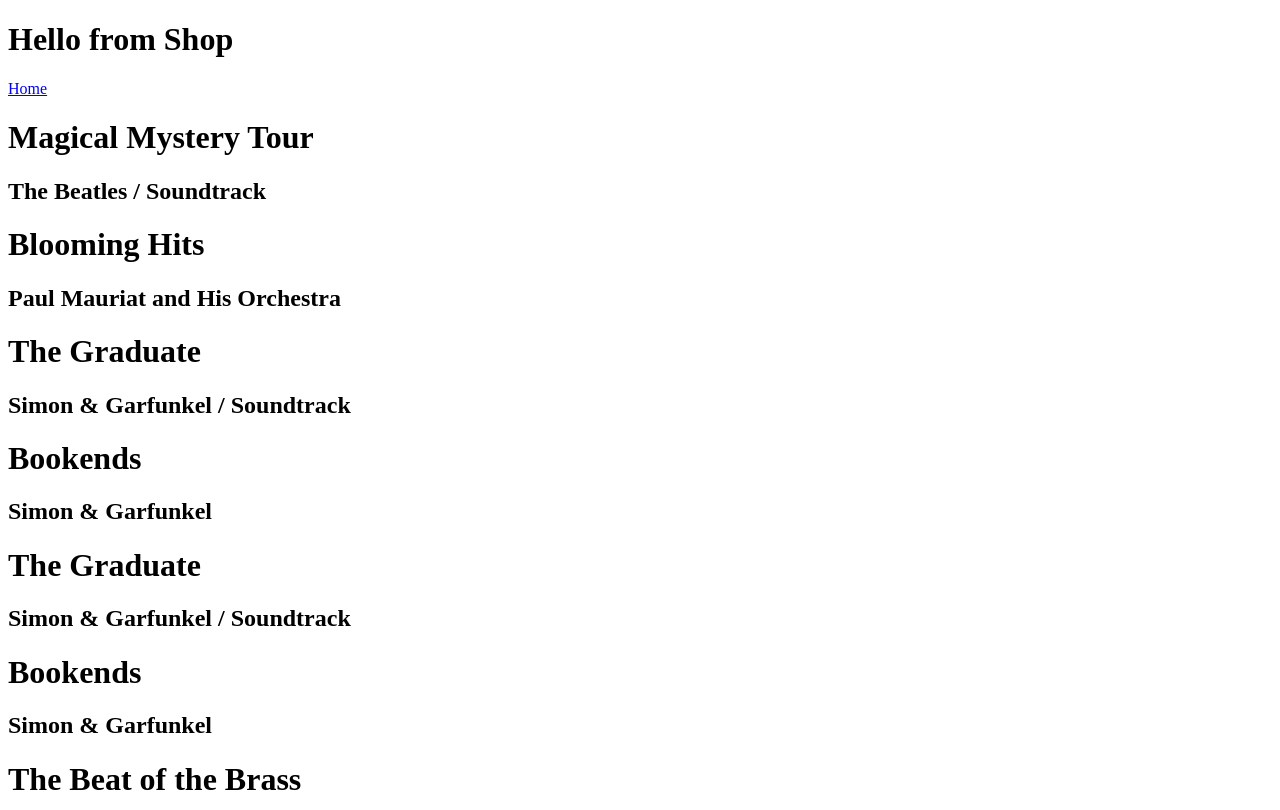
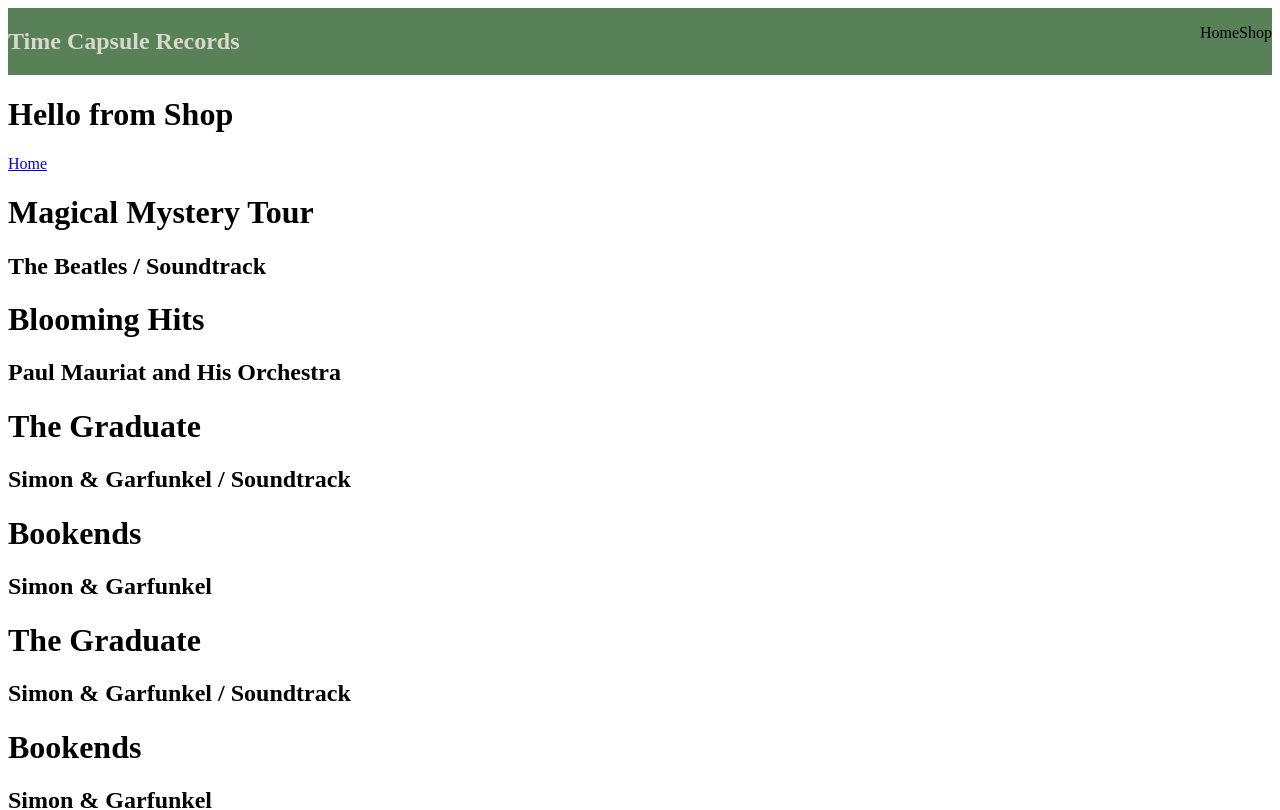
Before and after one commit to trentkeyes/shopping-cart, a React (Create React App) app: page /shop in a window 1280 px wide. Shown: the top 810 px of the page. Built offline with nearby package versions, Linux system fonts and the light colour scheme; no server answers.

Commit message:
Add navbar

```diff
--- a/src/App.js
+++ b/src/App.js
@@ -1,9 +1,19 @@
 import React from 'react';
+import { BrowserRouter, Routes, Route } from 'react-router-dom';
+import Home from '../src/components/home/Home';
+import Shop from '../src/components/shop/Shop';
+import Nav from '../src/components/Nav';
 
 function App() {
   return (
     <div className="App">
-      <h1>Shopping Cart</h1>
+      <BrowserRouter>
+        <Nav />
+        <Routes>
+          <Route path="/" index element={<Home />} />
+          <Route path="/shop" element={<Shop />} />
+        </Routes>
+      </BrowserRouter>
     </div>
   );
 }
--- a/src/RouteSwitch.js
+++ b/src/RouteSwitch.js
@@ -8,8 +8,7 @@
   return (
     <BrowserRouter>
       <Routes>
-        <Route path="/" element={<App />} />
-        <Route index element={<Home />} />
+        <Route path="/" index element={<Home />} />
         <Route path="/shop" element={<Shop />} />
       </Routes>
     </BrowserRouter>
--- /dev/null
+++ b/src/components/Nav.js
@@ -0,0 +1,35 @@
+import React from 'react';
+import { NavLink } from 'react-router-dom';
+import '../styles/nav.css';
+
+const Nav = () => {
+  return (
+    <nav className="nav">
+      <h1>Time Capsule Records</h1>
+      <ul className="nav__links">
+        <li>
+          <NavLink
+            to="/"
+            className={(isActive) => {
+              return 'nav__link' + (isActive ? ' selected' : '');
+            }}
+          >
+            Home
+          </NavLink>
+        </li>
+        <li>
+          <NavLink
+            to="/shop"
+            className={(isActive) => {
+              return 'nav__link' + (isActive ? ' selected' : '');
+            }}
+          >
+            Shop
+          </NavLink>
+        </li>
+      </ul>
+    </nav>
+  );
+};
+
+export default Nav;
--- a/src/index.js
+++ b/src/index.js
@@ -1,10 +1,10 @@
 import React from 'react';
 import ReactDOM from 'react-dom/client';
-import RouteSwitch from './RouteSwitch';
+import App from './App';
 
 const root = ReactDOM.createRoot(document.getElementById('root'));
 root.render(
   <React.StrictMode>
-    <RouteSwitch />
+    <App />
   </React.StrictMode>
 );
--- /dev/null
+++ b/src/styles/nav.css
@@ -0,0 +1,26 @@
+* {
+    box-sizing: border-box;
+}
+
+
+
+.nav {
+    background-color: #588157;
+    color: #DAD7CD;
+
+    display: flex;
+    justify-content: space-between;
+}
+
+.nav__links {
+    display: flex;
+    list-style: none;
+}
+
+.nav__link {
+    text-decoration: none;
+}
+
+.selected {
+    color: black;
+}
```
